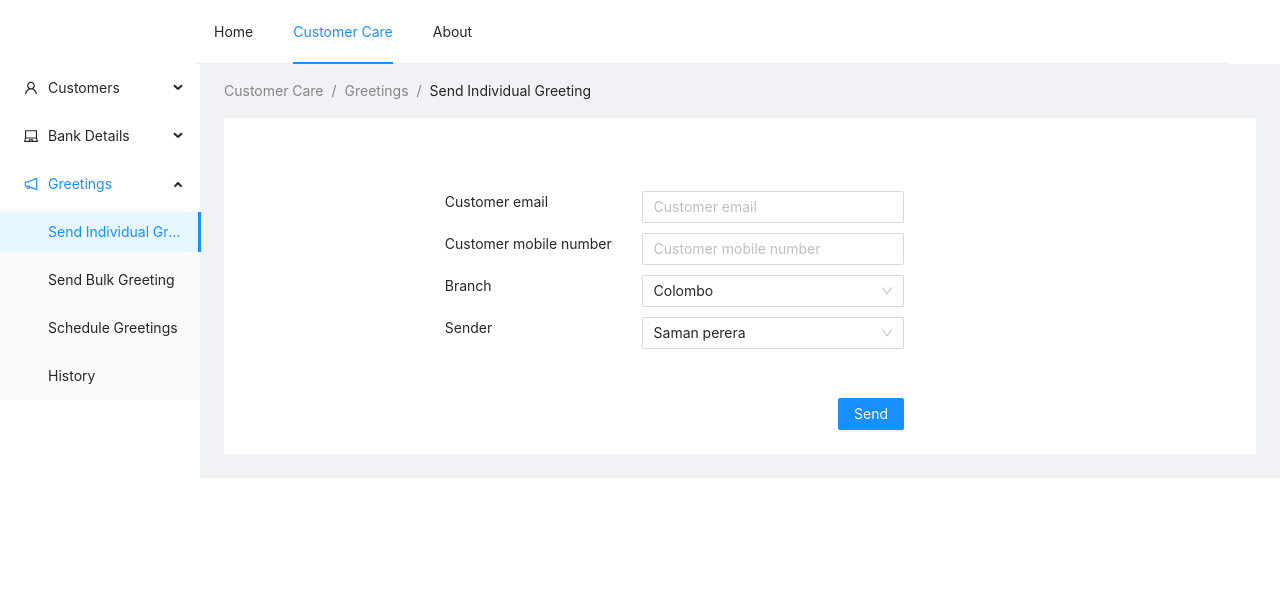
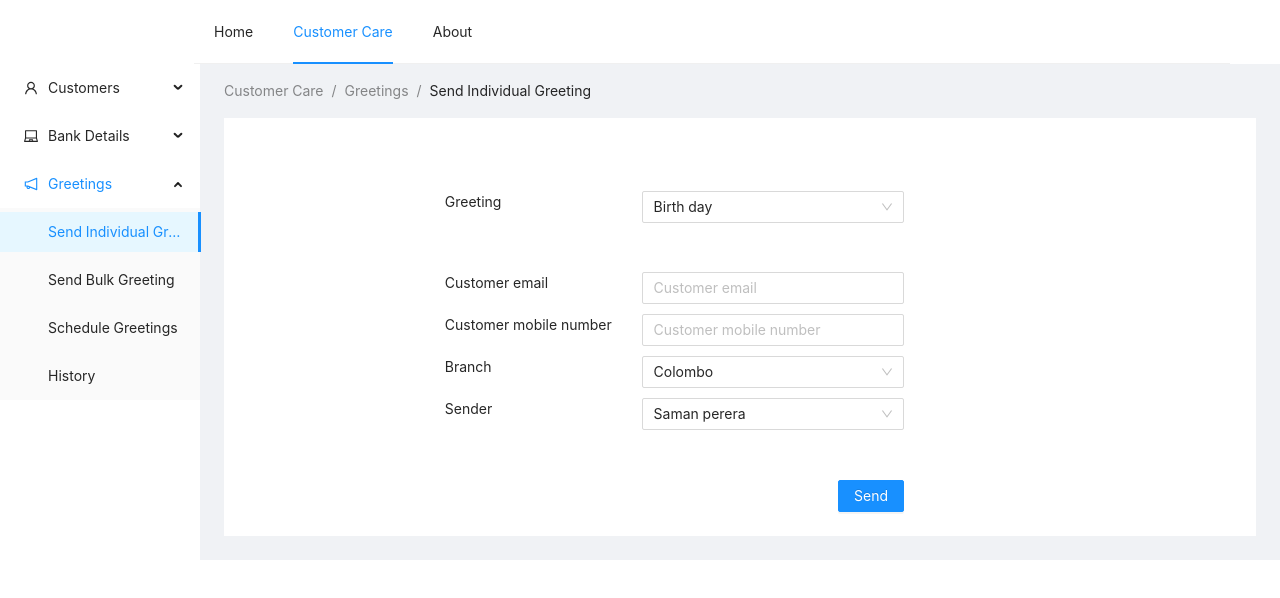
Before and after one commit to sapuDev/com-poc, a React (Create React App) app in the folder frontend/: page / in a window 1280 px wide. Shown: the top 598 px of the page. Built offline with nearby package versions, Linux system fonts and the light colour scheme.

Commit message:
add greetings

```diff
--- a/frontend/src/containers/greetings/individualGreetings/index.js
+++ b/frontend/src/containers/greetings/individualGreetings/index.js
@@ -10,6 +10,18 @@ let IndividualGreetings = (props) => {
     };
     return (
         <div>
+            <Row className="input-wrapper margin-top">
+                <Col xl={6} lg={12} xs={24}>
+                    Greeting
+                </Col>
+                <Col xl={8} lg={12} xs={24}>
+                    <Select defaultValue="birthdays" style={{ width: "100%" }} onChange={handleChange}>
+                        <Option value="birthdays">Birth day</Option>
+                        <Option value="New year">New year</Option>
+                        <Option value="christmas">Christmas</Option>
+                    </Select>
+                </Col>
+            </Row>
             <Row className="input-wrapper margin-top">
                 <Col xl={6} lg={12} xs={24}>
                     Customer email
```
